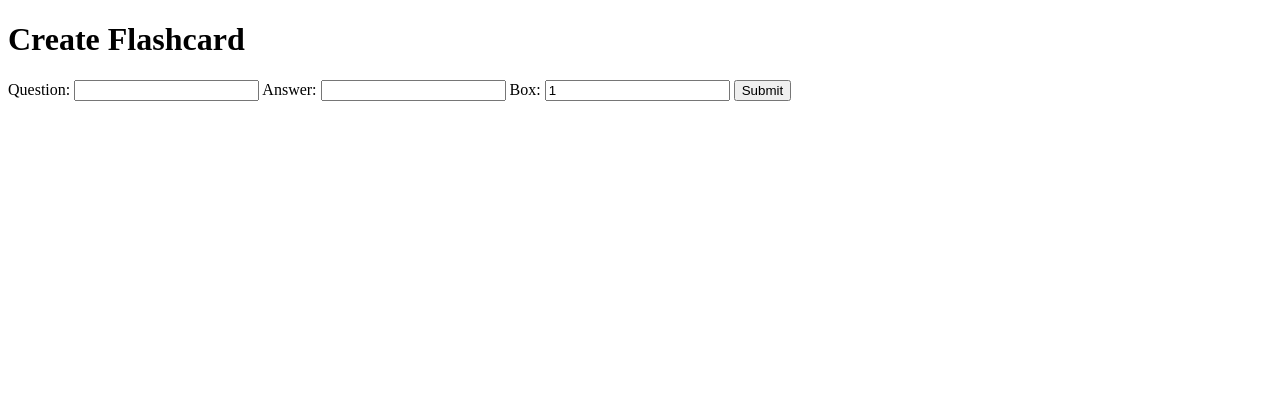
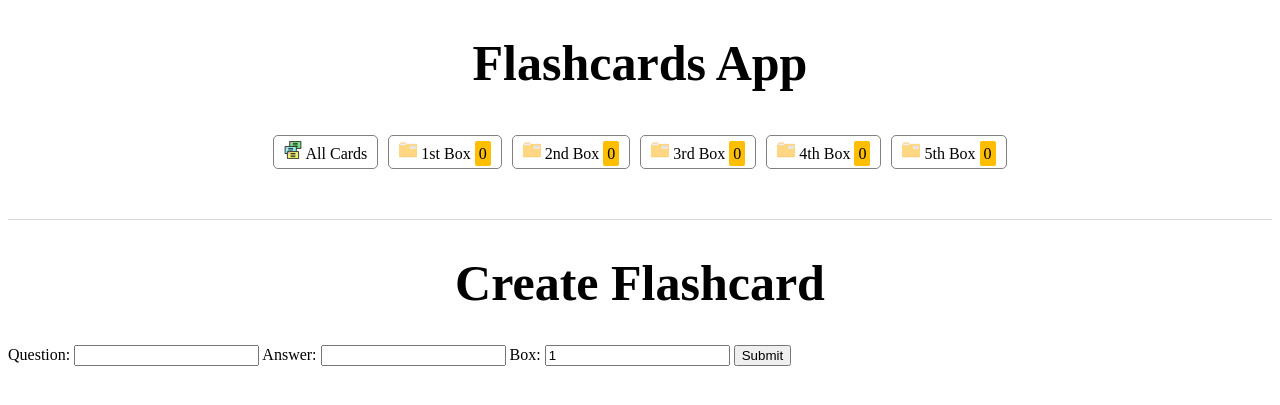
Before and after one commit to NRaudseps/flashcards, a Django app: page /new/ in a window 1280 px wide. Shown: the top 405 px of the page. Run offline with Django 4.2, Linux system fonts and the light colour scheme; data that the repository does not hold is empty.

Commit message:
setup crude base template

```diff
--- a/flashcard_project/components/flashcards/models.py
+++ b/flashcard_project/components/flashcards/models.py
@@ -1,12 +1,15 @@
 # DJANGO
+from django.core.validators import MaxValueValidator
 from django.db import models
 
 
 class FlashCard(models.Model):
+    MAX_BOX_COUNT = 5
+
     class Meta:
         app_label = "flashcards"
 
     question = models.CharField(max_length=1028)
     answer = models.CharField(max_length=1028)
-    box = models.IntegerField(default=1)
+    box = models.IntegerField(default=1, validators=[MaxValueValidator(MAX_BOX_COUNT)])
     pub_date = models.DateTimeField(auto_now_add=True)
--- /dev/null
+++ b/flashcard_project/components/flashcards/templatetags/project_tags.py
@@ -0,0 +1,14 @@
+# DJANGO
+from django import template
+
+from ..models import FlashCard
+
+register = template.Library()
+
+
+@register.simple_tag
+def number_of_cards(box_number):
+    """
+    Return number of flashcards in a box.
+    """
+    return len(FlashCard.objects.filter(box=box_number))
--- a/flashcard_project/settings.py
+++ b/flashcard_project/settings.py
@@ -39,6 +39,7 @@ INSTALLED_APPS = [
     "django.contrib.sessions",
     "django.contrib.messages",
     "django.contrib.staticfiles",
+    "django.contrib.humanize",
     # Components
     "flashcard_project.components.flashcards",
 ]
--- a/static/assets/css/styles.css
+++ b/static/assets/css/styles.css
@@ -0,0 +1,36 @@
+h1 {
+    display: flex;
+    justify-content: center;
+    font-size: 50px;
+}
+
+a {
+    color: black;
+    text-decoration: none;
+}
+
+.navbar {
+    display: flex;
+    justify-content: center;
+    padding: 10px 10px 50px;
+    border-bottom: 1px solid #dadada;
+}
+
+.nav-item {
+    padding: 5px 10px;
+    margin-left: 10px;
+    border: 1px solid gray;
+    border-radius: 5px;
+}
+
+.all-cards {
+    margin-left: 0;
+    display: flex;
+    align-items: center;
+}
+
+.box-number {
+    background: #ffbf00;
+    padding: 4px;
+    border-radius: 2px;
+}
--- a/templates/base.html
+++ b/templates/base.html
@@ -1,4 +1,5 @@
-{% load static %}
+{% load project_tags %}
+{% load static humanize project_tags %}
 
 <!DOCTYPE html>
 <html lang="en">
@@ -7,9 +8,26 @@
     <link rel="stylesheet" href="{% static 'assets/css/styles.css' %}">
 </head>
 <body>
-    <div class="sidebar"></div>
-    <div class="content">
-        {% block content %}{% endblock %}
+<h1>Flashcards App</h1>
+<div class="navbar">
+    <div class="nav-item all-cards">
+        <a href="{% url 'flashcards:index' %}">
+            <img src="{% static 'assets/img/icons/cards.svg' %}" alt="cards" height="18" width="18">
+            All Cards
+        </a>
     </div>
+    {% for box_id in "12345"|make_list %}
+        <div class="nav-item box">
+            <a href="{% url 'flashcards:box' box_id %}">
+                <img src="{% static 'assets/img/icons/folder.svg' %}" alt="folder" height="18" width="18">
+                {{ box_id|ordinal }} Box
+                <span class="box-number">{% number_of_cards box_id %}</span>
+            </a>
+        </div>
+    {% endfor %}
+</div>
+<div class="content">
+    {% block content %}{% endblock %}
+</div>
 </body>
 </html>
--- a/templates/pages/index.html
+++ b/templates/pages/index.html
@@ -1,7 +1,6 @@
 {% extends "base.html" %}
 
 {% block content %}
-    <h1>Flashcards App</h1>
     {% for flashcard in flashcards %}
         {{ flashcard.question }}
         {{ flashcard.answer }}
```
Also changed, not shown: flashcard_project/components/flashcards/tests/test_templatetags.py (added, +14 -0 lines), flashcard_project/components/flashcards/templatetags/__init__.py (added), static/assets/img/icons/cards.svg (added), static/assets/img/icons/folder.svg (added), 1 other file.
